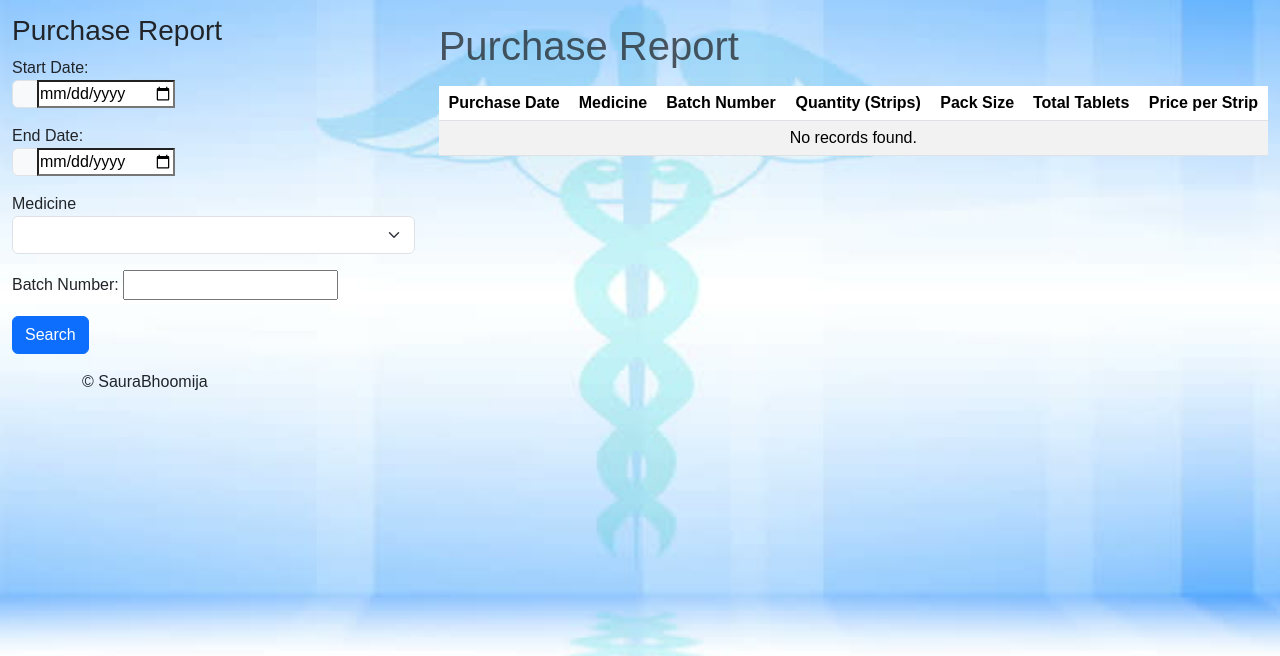
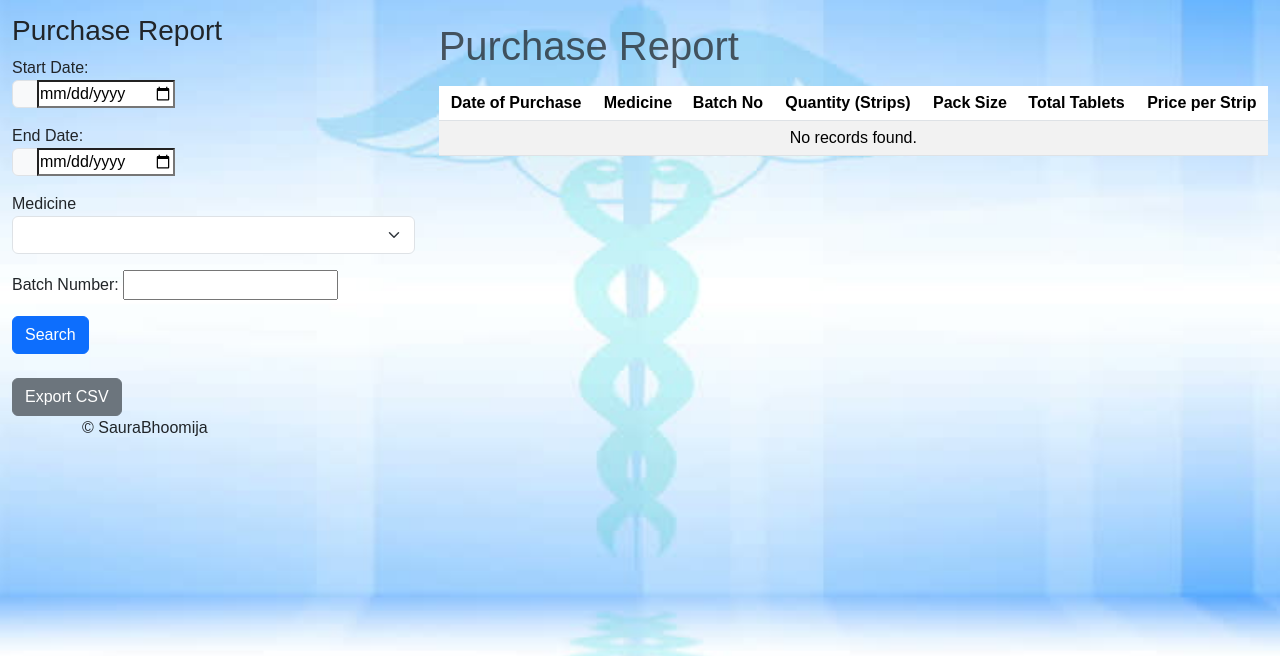
Before and after one commit to gsaurabhg/pharmacyV2, a Django app: page /post/report/returns/ in a window 1280 px wide. Shown: the part 56-712 px from the top of the page. Run offline with Django 3.2, Linux system fonts and the light colour scheme; tables that the repository leaves empty hold one stand-in row (values such as "Sample post"); some libraries are stand-ins or nearby versions.

Commit message:
added total and export option

```diff
--- a/pharmacyapp/templates/pharmacyapp/report_purchases.html
+++ b/pharmacyapp/templates/pharmacyapp/report_purchases.html
@@ -38,7 +38,17 @@
                 {{ form.batchNo }}
             </div>
 
-            <button type="submit" class="btn btn-primary">Search</button>
+            <button type="submit" class="btn btn-primary" name="custom" value="custom">Search</button>
+        </form>
+
+        <!-- Export CSV Button -->
+        <form method="POST" class="d-inline">
+            {% csrf_token %}
+            <input type="hidden" name="startDate" value="{{ form.startDate.value|default:'' }}">
+            <input type="hidden" name="endDate" value="{{ form.endDate.value|default:'' }}">
+            <input type="hidden" name="medicineName" value="{{ form.medicineName.value|default:'' }}">
+            <input type="hidden" name="batchNo" value="{{ form.batchNo.value|default:'' }}">
+            <button type="submit" name="export_csv" value="1" class="btn btn-secondary mt-2">Export CSV</button>
         </form>
 
         {% if messages %}
@@ -52,13 +62,13 @@
 
     <div class="col-md-8">
         <div id="printarea">
-            <table class="table table-striped">
+            <table class="table table-striped" id="purchase-report">
                 <caption><h1>Purchase Report</h1></caption>
                 <thead>
                     <tr>
-                        <th>Purchase Date</th>
+                        <th>Date of Purchase</th>
                         <th>Medicine</th>
-                        <th>Batch Number</th>
+                        <th>Batch No</th>
                         <th>Quantity (Strips)</th>
                         <th>Pack Size</th>
                         <th>Total Tablets</th>
@@ -78,6 +88,16 @@
                             <td>{{ report.pricePerStrip }}</td>
                         </tr>
                         {% endfor %}
+                        <!-- Totals Row -->
+                        <tr>
+                            <th>Total</th>
+                            <td></td>
+                            <td></td>
+                            <th>{{ total_quantity }}</th>
+                            <td></td>
+                            <th>{{ total_tablets }}</th>
+                            <th>{{ total_cost }}</th>
+                        </tr>
                     {% else %}
                         <tr><td colspan="7" class="text-center">No records found.</td></tr>
                     {% endif %}
@@ -90,4 +110,5 @@
         {% endif %}
     </div>
 </div>
+
 {% endblock %}
--- a/pharmacyapp/views.py
+++ b/pharmacyapp/views.py
@@ -23,7 +23,7 @@
 #this is needed so that we can call call command fx via which we can execute any comman
 from django.core.management import call_command
 #this is to enable zipping
-import zipfile, io
+import zipfile, io, csv
 from django.core.mail import EmailMessage
 from django.conf import settings
 from django.db import transaction
@@ -503,7 +503,10 @@
 
 def report_purchases(request):
     form = PurchaseReportForm(request.POST or None)
-    reports = None
+    reports = MedicineProcureDetails.objects.none()
+    total_quantity = 0
+    total_tablets = 0
+    total_cost = 0
 
     if request.method == 'POST':
         if form.is_valid():
@@ -513,7 +516,6 @@
             batch_no = form.cleaned_data.get('batchNo')
 
             reports = MedicineProcureDetails.objects.all()
-
             if start_date:
                 reports = reports.filter(dateOfPurchase__gte=start_date)
             if end_date:
@@ -526,12 +528,43 @@
             if not reports.exists():
                 messages.info(request, "No matching records found.")
 
+            # Totals
+            total_quantity = sum(r.quantity for r in reports)
+            total_tablets = sum(r.noOfTablets for r in reports)
+            total_cost = sum(r.quantity * float(r.pricePerStrip) for r in reports)
+
+            # Handle CSV export
+            if 'export_csv' in request.POST:
+                response = HttpResponse(content_type='text/csv')
+                response['Content-Disposition'] = 'attachment; filename="purchase_report.csv"'
+
+                writer = csv.writer(response)
+                writer.writerow(['Date of Purchase', 'Medicine', 'Batch No', 'Quantity (Strips)', 'Pack Size', 'Total Tablets', 'Price per Strip'])
+
+                for r in reports:
+                    writer.writerow([
+                        r.dateOfPurchase,
+                        r.medicine.medicineName,
+                        r.batchNo,
+                        r.quantity,
+                        r.pack,
+                        r.noOfTablets,
+                        r.pricePerStrip
+                    ])
+
+                writer.writerow([])
+                writer.writerow(['TOTAL', '', '', total_quantity, '', total_tablets, f'{total_cost:.2f}'])
+
+                return response
+
     context = {
         'form': form,
-        'reports': reports
+        'reports': reports,
+        'total_quantity': total_quantity,
+        'total_tablets': total_tablets,
+        'total_cost': round(total_cost, 2)
     }
     return render(request, 'pharmacyapp/report_purchases.html', context)
-
 
 def report_returns(request):
     form = ReportForm(request.POST or None)
```
